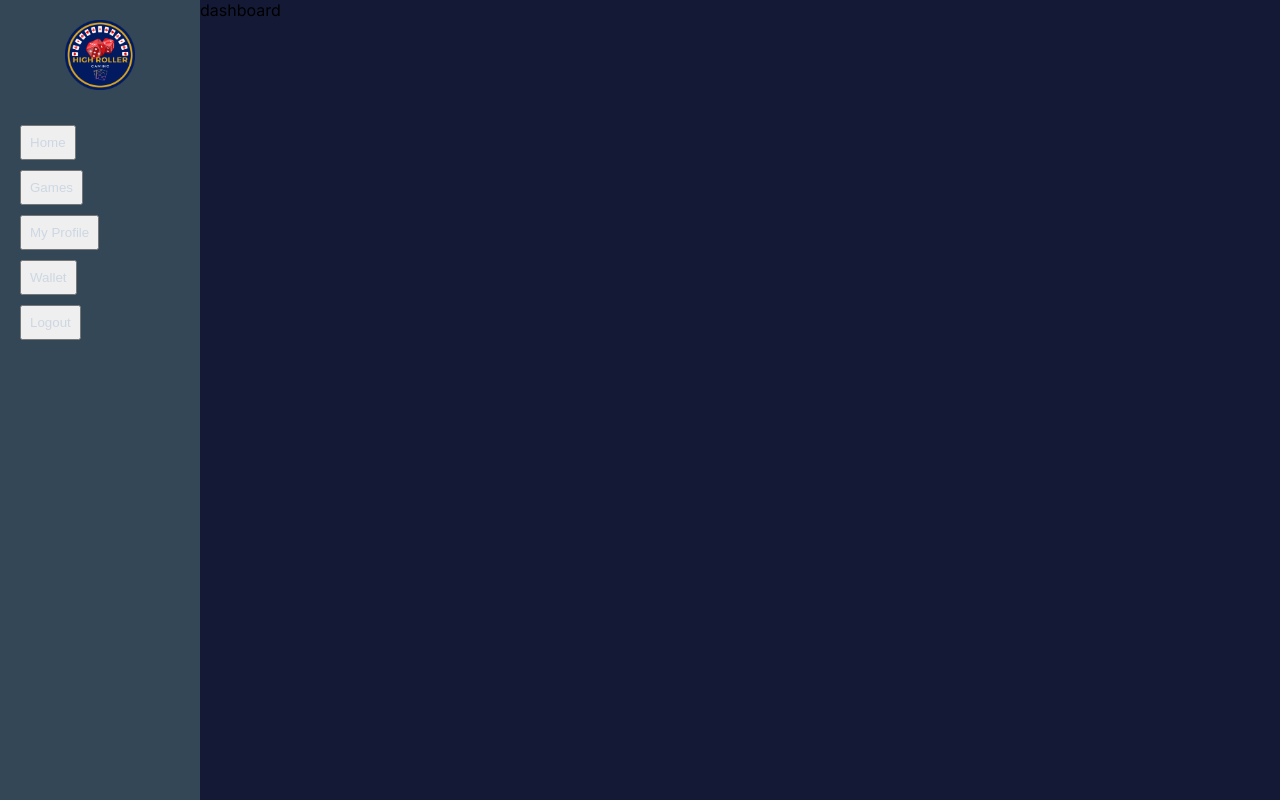
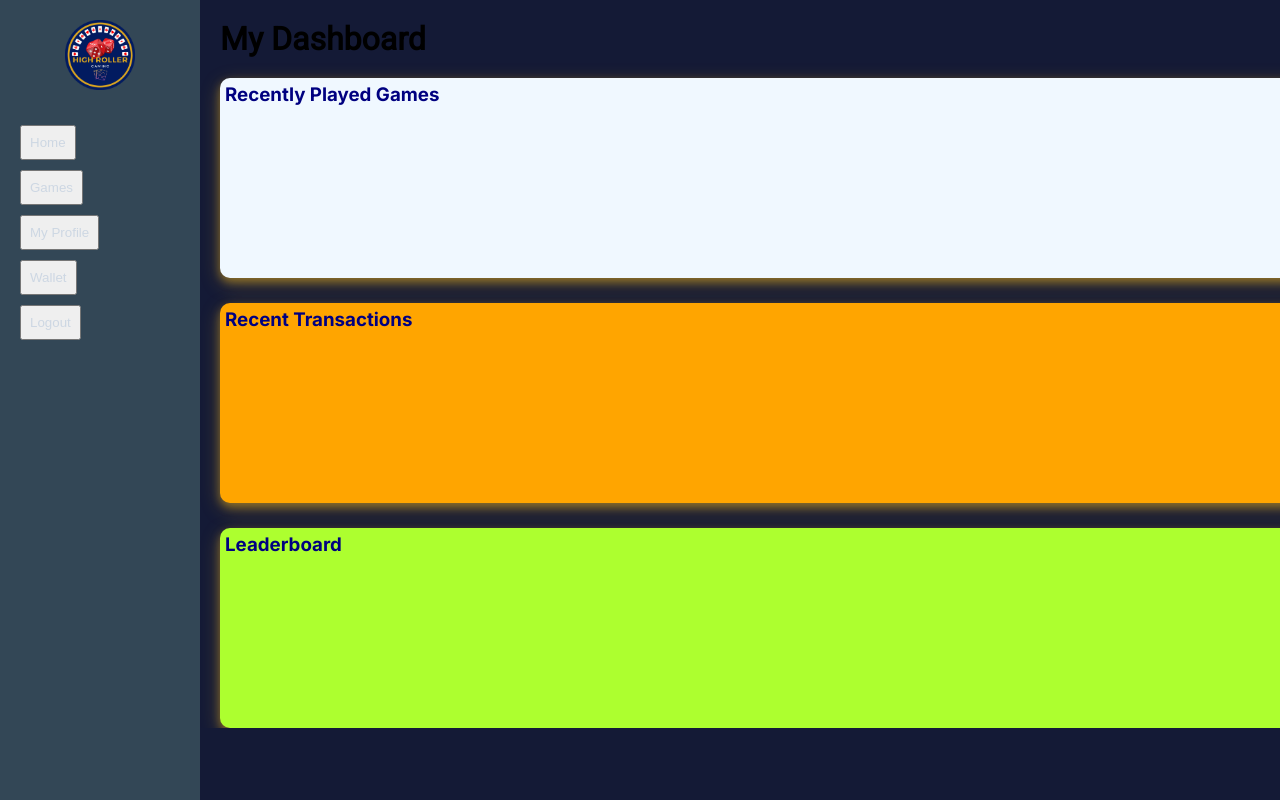
Before and after one commit to erkutcak/capstone, a Next.js app in the folder casino-app/: page /dashboard in a window 1280 px wide. Built offline with nearby package versions, Linux system fonts and the light colour scheme; a web font is replaced by a local one.

Commit message:
dashboard layout

```diff
--- a/casino-app/app/dashboard/page.js
+++ b/casino-app/app/dashboard/page.js
@@ -1,32 +1,24 @@
 import prisma from "../../lib/prisma";
 import Link from "next/link";
 import Navbar from "@/components/Navbar";
-// import '../styles/navbar.css';
 import '../styles/dashboard.css';
 
-// async function getUsers() {
-//     const users = await prisma.user.findMany()
-//     return users
-// }
-
 export default async function Dashboard () {
-    // const data = await getUsers()
     return (
         <div>
             <Navbar/>
-            <div className="dash-body">dashboard</div>
-            {/* <ul>
-                {data.map((user) => {
-                    return (
-                    <li>
-                        {user.username}
-                    </li>
-                    )
-                })}
-            </ul>
-        <a href="/api/auth/logout">
-            <h1>Logout</h1>
-        </a> */}
+            <h1 className="dash-title">My Dashboard</h1>
+            <div className="dash-body">
+                <div className="recently-played">
+                    <h3>Recently Played Games</h3>
+                </div>
+                <div className="recent-transactions">
+                    <h3>Recent Transactions</h3>
+                </div>
+                <div className="leaderboard">
+                    <h3>Leaderboard</h3>
+                </div>
+            </div>
         </div>
     )
 }
--- a/casino-app/app/styles/dashboard.css
+++ b/casino-app/app/styles/dashboard.css
@@ -1,3 +1,58 @@
+.dash-title {
+    margin: 20px 0 20px 220px;
+    font-family: 'Roboto', sans-serif;
+}
+
 .dash-body {
-    margin-left: 200px;
+    display: flex;
+    flex-direction: column;
+    width: 1100px;
+    height: 100%;
+    margin-left: 220px;
+    gap: 25px;
 }
+
+.recently-played {
+    display: flex;
+    flex-direction: row;
+    height: 200px;
+    border-radius: 10px;
+    padding: 5px 0 5px 5px;
+    background-color: aliceblue;
+    color: navy;
+    box-shadow: 0 4px 8px 0 rgba(218, 165, 32, 0.5), 0 6px 20px 0 rgba(218, 165, 32, 0.30);
+    /* background-image: url('../../public/logo3.png');
+    background-size: contain;
+    background-repeat: no-repeat;
+    background-position: center; */
+}
+
+.recent-transactions {
+    display: flex;
+    flex-direction: row;
+    height: 200px;
+    border-radius: 10px;
+    padding: 5px 0 5px 5px;
+    background-color: orange;
+    color: navy;
+    box-shadow: 0 4px 8px 0 rgba(218, 165, 32, 0.5), 0 6px 20px 0 rgba(218, 165, 32, 0.30);
+    /* background-image: url('../../public/logo3.png');
+    background-size: contain;
+    background-repeat: no-repeat;
+    background-position: center; */
+}
+
+.leaderboard {
+    display: flex;
+    flex-direction: row;
+    height: 200px;
+    border-radius: 10px;
+    padding: 5px 0 5px 5px;
+    background-color: greenyellow;
+    color: navy;
+    box-shadow: 0 4px 8px 0 rgba(218, 165, 32, 0.5), 0 6px 20px 0 rgba(218, 165, 32, 0.30);
+    /* background-image: url('../../public/logo3.png');
+    background-size: contain;
+    background-repeat: no-repeat;
+    background-position: center; */
+}
```
Also changed, not shown: casino-app/pages/api/auth/[...auth0].js (+15 -1 lines).
